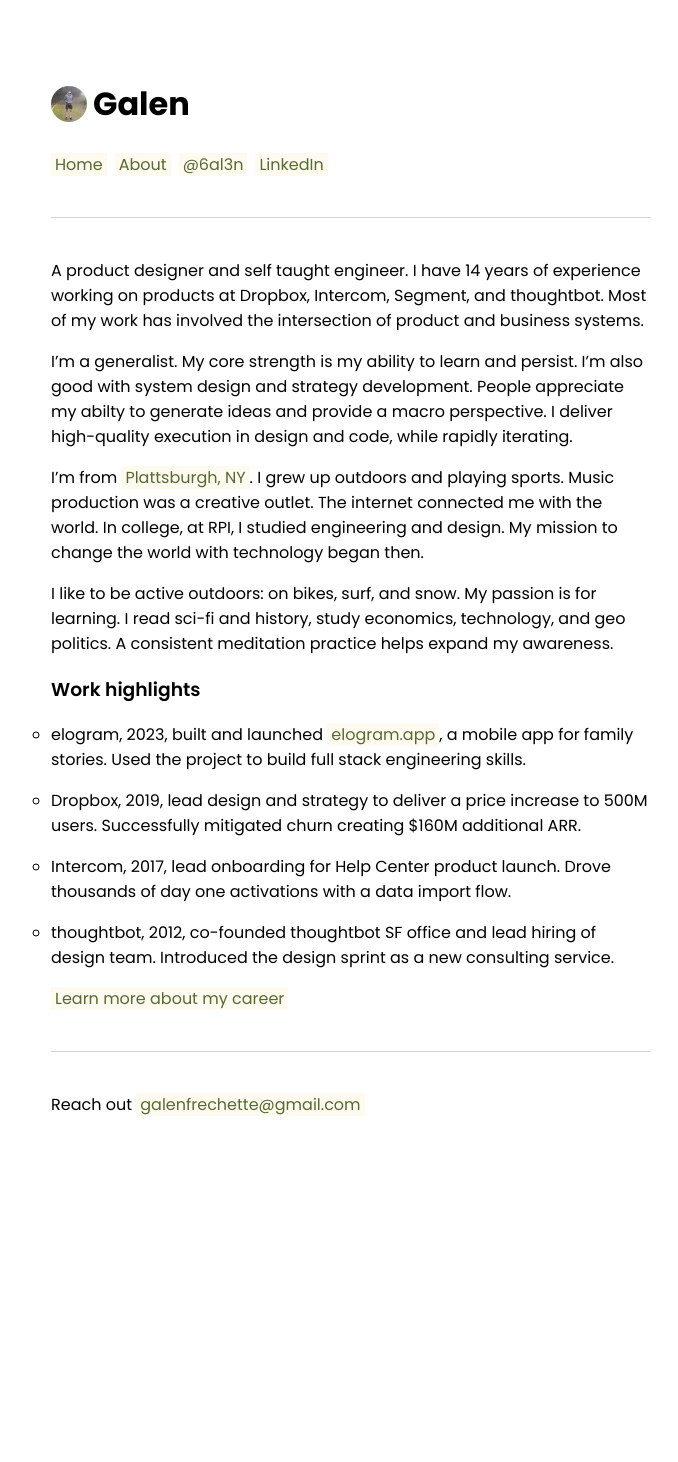
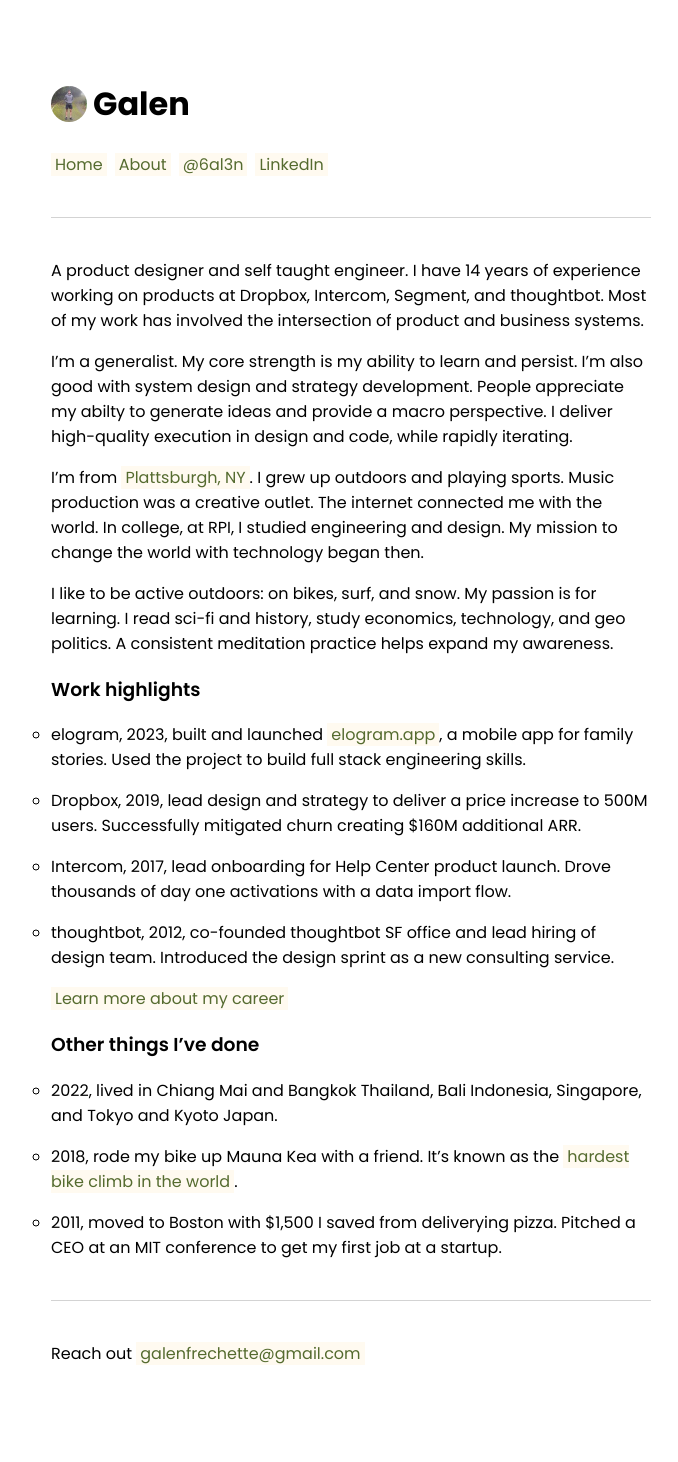
Before and after one commit to frechg/frechg.github.io, a Jekyll site: the page built from about.markdown, in a window 1280 px wide. Shown: the whole page, without its empty margins (49-727 px from the left). Built offline with Jekyll 4.4.1, drawn with Linux system fonts in a browser that asks for light colours; before the commit the page ends 1213 px from its top, so only the background shows below that.

Commit message:
Update about section, add Bin idea

```diff
--- a/about.markdown
+++ b/about.markdown
@@ -17,6 +17,7 @@
 
 I like to be active outdoors: on bikes, surf, and snow. My passion is for learning. I read sci-fi and history, study economics, technology, and geo politics. A consistent meditation practice helps expand my awareness.
 
+
 ### Work highlights
 
 - elogram, 2023, built and launched [elogram.app](https://www.elogram.app), a mobile
@@ -35,3 +36,11 @@
   consulting service.
 
 [Learn more about my career](https://www.linkedin.com/in/galenfrechette/)
+
+### Other things I've done
+
+- 2022, lived in Chiang Mai and Bangkok Thailand, Bali Indonesia, Singapore, and Tokyo and Kyoto Japan.
+
+- 2018, rode my bike up Mauna Kea with a friend. It's known as the [hardest bike climb in the world](https://pjammcycling.com/climb/1.Mauna-Kea).
+
+- 2011, moved to Boston with $1,500 I saved from deliverying pizza. Pitched a CEO at an MIT conference to get my first job at a startup.
```
Also changed, not shown: _posts/2024-8-14-bin.md (added, +19 -0 lines).
